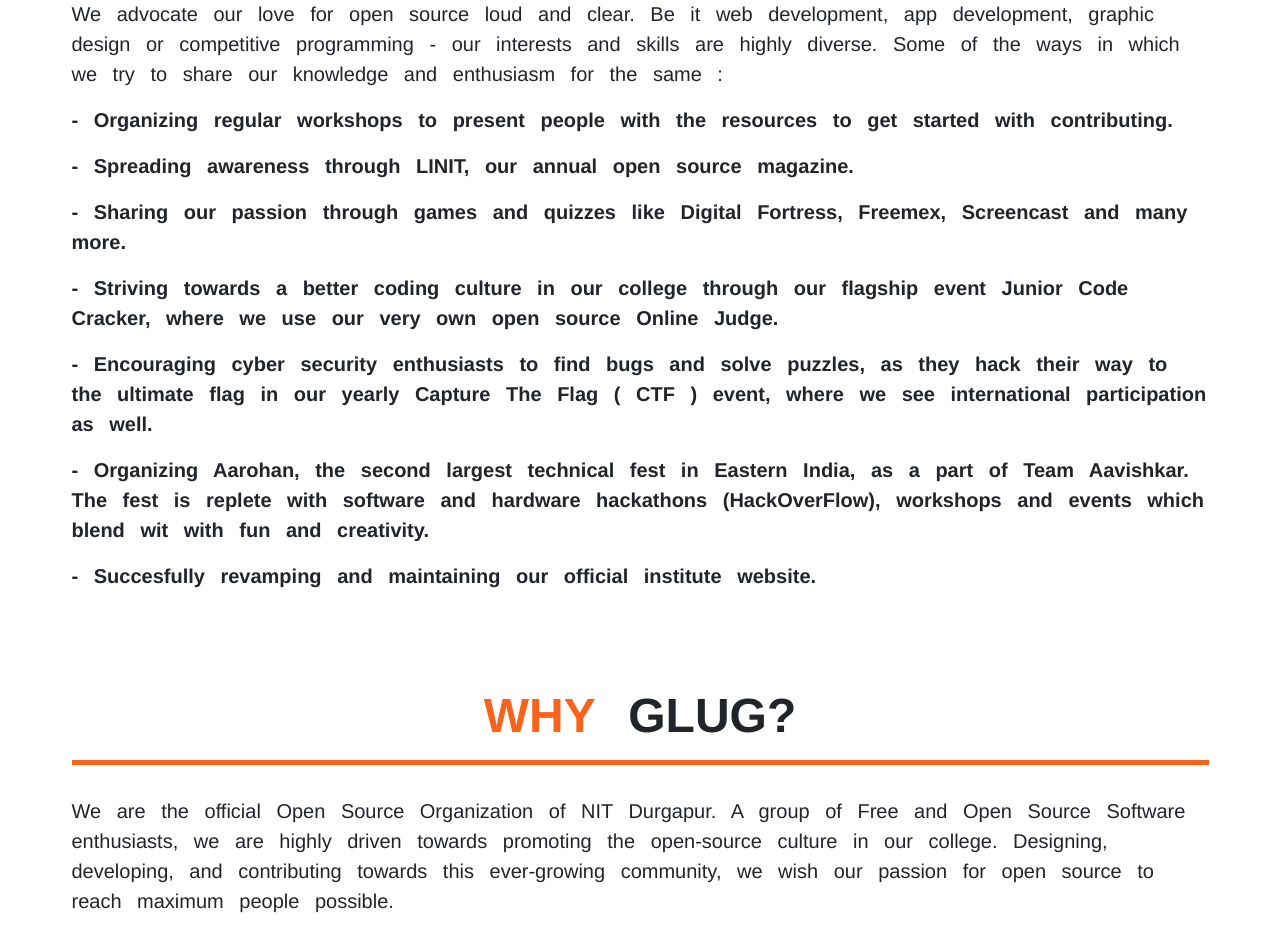
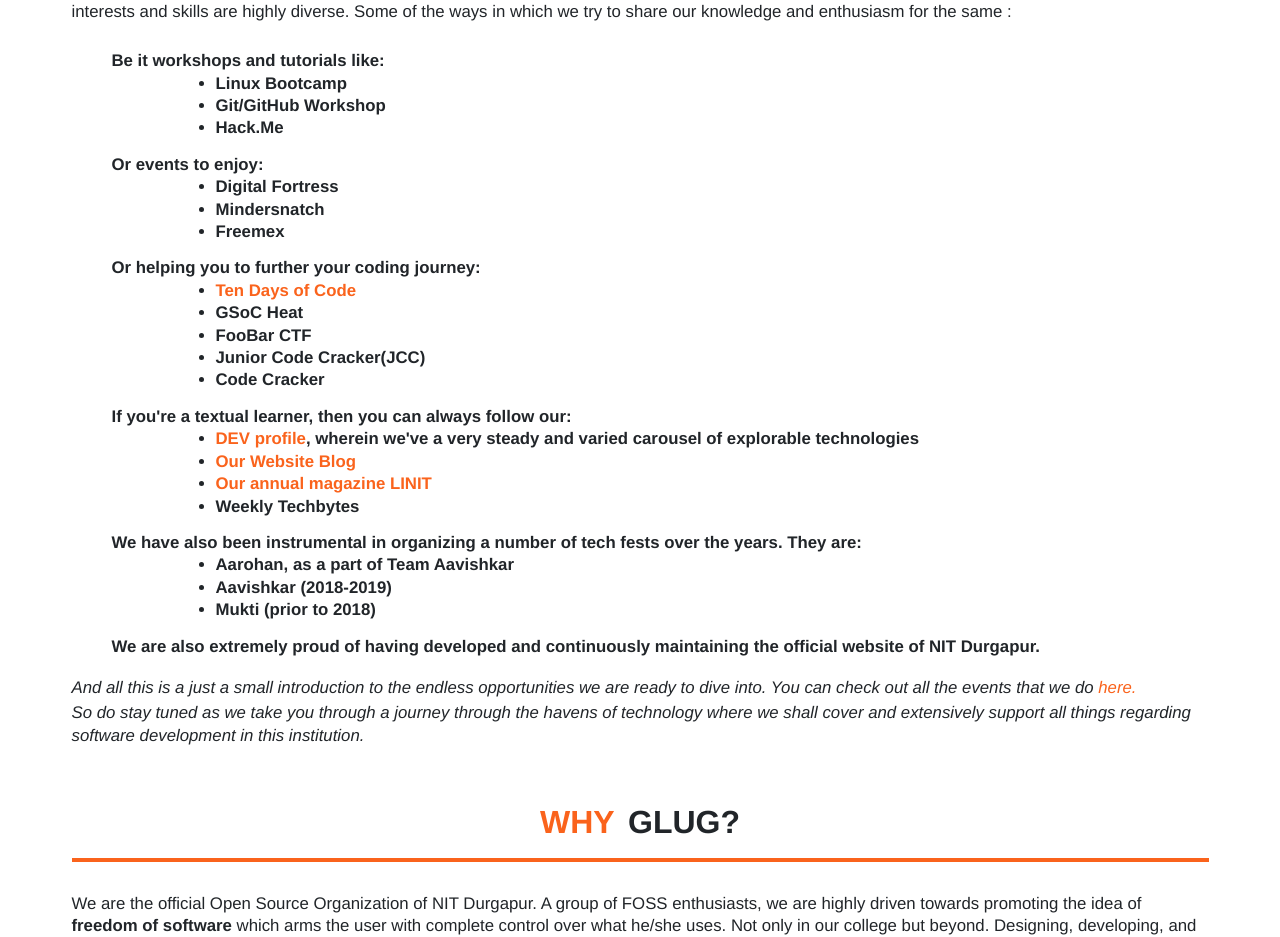
Before and after one commit to lugnitdgp/lugnitdgp.github.io, a Vue app: page /joinus in a window 1280 px wide. Shown: the part 243-1180 px from the top of the page. Built offline with nearby package versions, Linux system fonts and the light colour scheme; what vue-disqus, vue-social-sharing would draw is missing.

Commit message:
[FIX]Font size of content of Join Us Page

```diff
--- a/src/components/JoinUs.vue
+++ b/src/components/JoinUs.vue
@@ -1,10 +1,10 @@
 <template>
   <div class="container joinus">
-    <div class="mb-5 mt-5">
+    <div class="mb-2 mt-5">
       <div>
-        <h1 class="text-center heading font-weight-bold pb-3">
+        <h2 class="text-center heading font-weight-bold pb-3">
           <span class="highlighted">JOIN</span> US
-        </h1>
+        </h2>
       </div>
       <p class="pt-4 text">
         We advocate our love for open source loud and clear. Be it web development, app
@@ -12,74 +12,136 @@
         diverse. Some of the ways in which we try to share our knowledge and enthusiasm for the
         same :
       </p>
-      <p class="text">
+      <p class="text tab pt-4">
         <strong>
-          - Organizing regular workshops to present people with the resources to get started with
-          contributing.
+          Be it workshops and tutorials like:
+          <ul class="tab2">
+            <li>
+              Linux Bootcamp
+            </li>
+            <li>
+              Git/GitHub Workshop
+            </li>
+            <li>
+              Hack.Me
+            </li>
+          </ul>
         </strong>
       </p>
-      <p class="text">
+      <p class="text tab">
         <strong>
-          - Spreading awareness through LINIT, our annual open source magazine.
+          Or events to enjoy:
+          <ul class="tab2">
+            <li>
+              Digital Fortress
+            </li>
+            <li>
+              Mindersnatch
+            </li>
+            <li>
+              Freemex
+            </li>
+          </ul>
         </strong>
       </p>
-      <p class="text">
+      <p class="text tab">
         <strong>
-          - Sharing our passion through games and quizzes like Digital Fortress, Freemex, Screencast
-          and many more.
+          Or helping you to further your coding journey:
+          <ul class="tab2">
+            <li>
+              <a href="https://10-days-of-code.netlify.app/" target="_blank"><span class="imp-links">Ten Days of Code</span></a>
+            </li>
+            <li>
+              GSoC Heat
+            </li>
+            <li>
+              FooBar CTF
+            </li>
+            <li>
+              Junior Code Cracker(JCC)
+            </li>
+            <li>
+              Code Cracker
+            </li>
+          </ul>
         </strong>
       </p>
-      <p class="text">
+      <p class="text tab">
         <strong>
-          - Striving towards a better coding culture in our college through our flagship event Junior Code
-          Cracker, where we use our very own open source Online Judge.
+          If you're a textual learner, then you can always follow our:
+          <ul class="tab2">
+            <li>
+              <a href="https://dev.to/nitdgplug" target="_blank"><span class="imp-links">DEV profile</span></a>, wherein we've a very steady and varied carousel of explorable technologies
+            </li>
+            <li>
+              <a href="https://nitdgplug.org/blog" target="_blank"><span class="imp-links">Our Website Blog</span></a>
+            </li>
+            <li>
+              <a href="https://nitdgplug.org/linit" target="_blank"><span class="imp-links">Our annual magazine LINIT</span></a>
+            </li>
+            <li>
+              Weekly Techbytes
+            </li>
+          </ul>
         </strong>
       </p>
-      <p class="text">
+      <p class="text tab">
         <strong>
-          - Encouraging cyber security enthusiasts to find bugs and solve puzzles, as they hack their
-          way to the ultimate flag in our yearly Capture The Flag ( CTF ) event, where we see
-          international participation as well.
+          We have also been instrumental in organizing a number of tech fests over the years. They are:
+          <ul class="tab2">
+            <li>
+              Aarohan, as a part of Team Aavishkar
+            </li>
+            <li>
+              Aavishkar (2018-2019)
+            </li>
+            <li>
+              Mukti (prior to 2018)
+            </li>
+          </ul>
         </strong>
       </p>
-      <p class="text">
+      <p class="text tab">
         <strong>
-          - Organizing Aarohan, the second largest technical fest in Eastern India, as a part of Team
-          Aavishkar. The fest is replete with software and hardware hackathons (HackOverFlow),
-          workshops and events which blend wit with fun and creativity.
+          We are also extremely proud of having developed and continuously maintaining the official website of NIT Durgapur.
         </strong>
       </p>
+      <p class="text pt-3">
+        <em>And all this is a just a small introduction to the endless opportunities we are ready to dive into.
+            You can check out all the events that we do <a href="https://nitdgplug.org/events"><span class="imp-links">here.</span></a>
+        </em>
+      </p>
       <p class="text">
-        <strong>
-          - Succesfully revamping and maintaining our official institute website.
-        </strong>
+        <em>So do stay tuned as we take you through a journey through the havens of technology where we shall cover
+          and extensively support all things regarding software development in this institution.</em>
       </p>
     </div>
-    <div class="mb-5 pt-5">
+    <div class="mb-2 pt-5">
       <div>
-        <h1 class="text-center heading font-weight-bold pb-3">
+        <h2 class="text-center heading font-weight-bold pb-3">
           <span class="highlighted">WHY</span> GLUG?
-        </h1>
+        </h2>
       </div>
       <p class="pt-4 text">
-        We are the official Open Source Organization of NIT Durgapur. A group of Free and Open
-        Source Software enthusiasts, we are highly driven towards promoting the open-source culture in
-        our college. Designing, developing, and contributing towards this ever-growing community, we
-        wish our passion for open source to reach maximum people possible.
+        We are the official Open Source Organization of NIT Durgapur. A group of FOSS enthusiasts, we are highly
+        driven towards promoting the idea of <strong>freedom of software </strong>which arms the user with
+        complete control over what he/she uses. Not only in our college but beyond. Designing, developing,
+        and contributing towards this ever-growing community, we're determined to populate this passion
+        by reaching maximum people possible.
       </p>
-      <p class="text">
+      <p class=" pt-3 text">
         No matter where your interests lie, we believe in learning and growing together. Collaboration is
         the key to thrive, and we believe in enriching our community by joining hands with the
         uninitiated. Help broaden our vision of promoting Open Source software. Come join us to
         explore, to learn, and to contribute towards a world that creates and innovates together.
       </p>
     </div>
-    <div class="mb-5 pt-1">
+    <div class="pt-3 mb-5">
       <p class="text">
         <strong>
           <em>
-            Are you dynamic, passionate, and willing to get involved in a club where team-spirit,
-            expertise and active collaboration are key values.
+            Are you dynamic enough, passionate enough, and willing to get involved in a club where team-spirit,
+            zeal to learn and active collaboration are key values?
           </em>
         </strong>
       </p>
@@ -110,14 +172,15 @@
 }
 
 .heading {
-  font-size: 6vh !important;
-  border-bottom: 5px solid #fa631c;
-  word-spacing: 20px;
+  font-size: 32px !important;
+  border-bottom: 4px solid #fa631c;
+  word-spacing: 5px;
 }
 
 .text {
-  font-size: 2.5vh;
-  word-spacing: 10px;
+  font-size: 1.2rem;
+  line-height: 1.6rem;
+  margin-bottom: 3px !important;
 }
 
 .wrapper {
@@ -127,8 +190,24 @@
 .register {
   background-color: #fa631c !important;
   color: white;
-  font-size: 4vh;
+  font-size: 30px;
   border-radius: 40px;
+}
+
+.tab {
+  margin-left: 40px;
+}
+
+.tab2 {
+  margin-left: 80px
+}
+
+.imp-links {
+  color: #fa631c !important
+}
+
+a:hover {
+  text-decoration: none;
 }
 
 @media only screen and (max-width: 776px) {
@@ -137,15 +216,15 @@
     padding-right: 3rem !important;
     padding-left: 3rem !important;
   }
+}
 
-  .heading {
-    font-size: 4.8vh !important;
-    border-bottom: 3px solid #fa631c;
-    word-spacing: 17px;
+@media only screen and (max-width: 576px) {
+  .tab {
+    margin-left: 20px;
   }
 
-  .text {
-    font-size: 2.2vh;
+  .tab2 {
+    margin-left: 40px
   }
 }
 </style>
--- a/src/components/LinitSection.vue
+++ b/src/components/LinitSection.vue
@@ -29,7 +29,7 @@
             </p>
             <p class="text-center entries">
               Send your entries to us via mail at:
-              <a href="mailto: linit.lugdgp@gmail.com" class="email">linit.lugdgp@gmail.com</a>
+              <a href="mailto: linit@nitdgplug.org" class="email">linit@nitdgplug.org</a>
             </p>
           </div>
         </div>
@@ -114,40 +114,20 @@
 }
 
 .ques {
-  font-size: 1.4rem;
+  font-size: 1.0rem;
   font-weight: 600;
   color: #fa631c;
 }
 
 .entries {
-  font-size: 1.4rem;
+  font-size: 1.0rem;
   font-weight: 600;
   color: black;
 
   .email {
-    font-size: 1.4rem;
+    font-size: 1.0rem;
     font-weight: 600;
-    color: black;
-  }
-
-  .email:hover {
-    text-decoration: none;
     color: #fa631c;
   }
 }
-
-@media only screen and (max-width: 576px) {
-  .ques {
-    font-size: 1.2rem;
-  }
-
-  .entries {
-    font-size: 1.2rem;
-
-    .email {
-      font-size: 1.2rem;
-      color: #fa631c;
-    }
-  }
-}
 </style>
```
